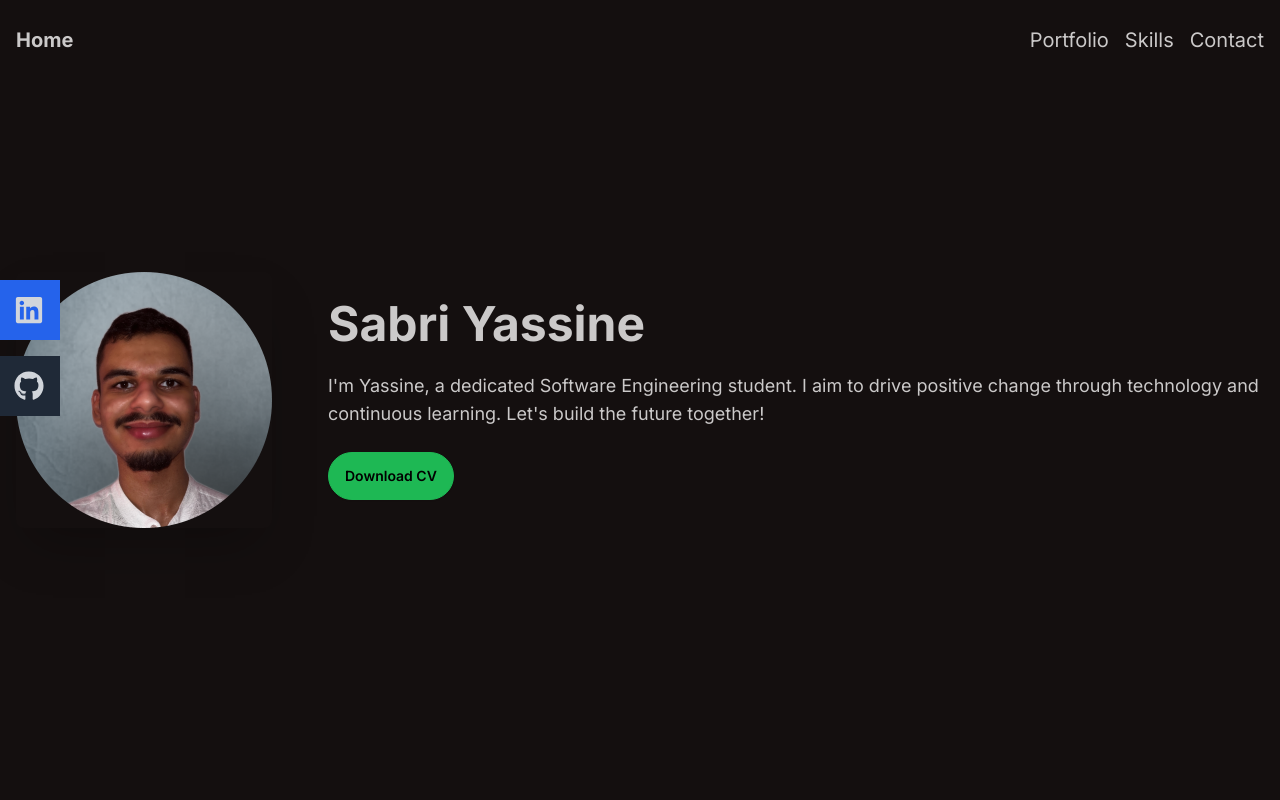
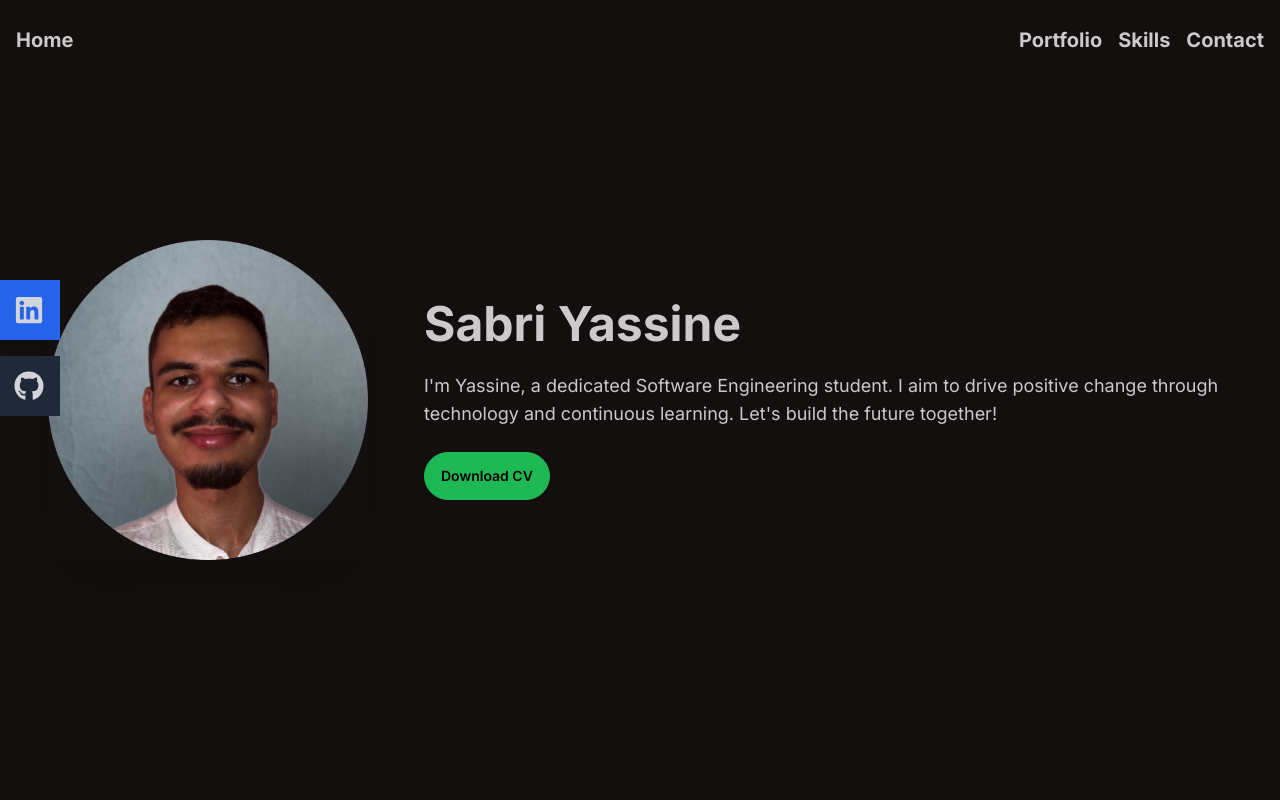
Before and after one commit to YSOT1/Portfolio-website, a Next.js app: page / in a window 1280 px wide. Shown: the top 800 px of the page. Built offline with nearby package versions, Linux system fonts and the light colour scheme.

Commit message:
new changes

```diff
--- a/package.json
+++ b/package.json
@@ -18,7 +18,7 @@
   },
   "devDependencies": {
     "@types/node": "^20",
-    "@types/react": "^18",
+    "@types/react": "18.3.4",
     "@types/react-dom": "^18",
     "daisyui": "^4.12.10",
     "eslint": "^8",
@@ -26,7 +26,7 @@
     "eslint-plugin-next": "^0.0.0",
     "postcss": "^8",
     "tailwindcss": "^3.4.1",
-    "typescript": "^5"
+    "typescript": "5.5.4"
   },
   "engines": {
     "node": "20.x"
--- a/src/app/page.tsx
+++ b/src/app/page.tsx
@@ -8,16 +8,16 @@ export default function Home() {
     return (
         <div className="flex flex-col items-center justify-between min-h-screen bg-base-200">
             <NavBar />
-            <div id="about" className="w-full">
+            <div id="about" className="w-full min-h-screen flex items-center justify-center">
                 <About />
             </div>
-            <div id="portfolio" className="w-full">
+            <div id="portfolio" className="w-full min-h-screen flex items-center justify-center">
                 <Portfolio />
             </div>
-            <div id="skills" className="w-full">
+            <div id="skills" className="w-full min-h-screen flex items-center justify-center">
                 <Skills />
             </div>
-            <div id="contact" className="w-full">
+            <div id="contact" className="w-full min-h-screen flex items-center justify-center">
                 <Contact />
             </div>
         </div>
--- a/src/app/ui/Portfolio.tsx
+++ b/src/app/ui/Portfolio.tsx
@@ -6,13 +6,13 @@ export default function Portfolio() {
                   <h1 className="text-4xl sm:text-5xl font-bold">Portfolio</h1>
               </div>
               <div className="flex flex-col md:flex-row space-y-4 md:space-y-0 md:space-x-4 justify-center items-center">
-                  <div className="card bg-primary text-primary-content w-full max-w-xs md:max-w-sm">
+                  <div className="card bg-primary text-primary-content w-full max-w-xs md:max-w-sm h-[200px]">
                       <div className="card-body">
                           <h2 className="card-title">Video uploader from Instagram to Tiktok</h2>
                           <p>It is a Python automation tool using WebDriver and Selenium. It downloads videos from Instagram feeds and uploads them to a TikTok account.</p>
                       </div>
                   </div>
-                  <div className="card bg-primary text-primary-content w-full max-w-xs md:max-w-sm">
+                  <div className="card bg-primary text-primary-content w-full max-w-xs md:max-w-sm h-[200px]">
                       <div className="card-body">
                           <h2 className="card-title">Long video to short clips</h2>
                           <p>It is a bash script using FFmpeg that takes a long video and extracts 90-second clips that you can share on different social media platforms.</p>
--- a/src/app/ui/hero.tsx
+++ b/src/app/ui/hero.tsx
@@ -4,21 +4,23 @@ import Link from 'next/link';
 
 export default function About() {
     return (
-        <div className="hero bg-base-200 min-h-screen">
-            <div className="hero-content flex flex-col lg:flex-row items-center">
-                <img
-                    src="./profile-pic.png"
-                    className="w-48 h-48 sm:w-64 sm:h-64 lg:max-w-sm rounded-lg shadow-2xl"
-                    alt="profile image"
-                    width="300"
-                    height="300"
-                />
-                <div className="text-center lg:text-left lg:ml-10 mt-6 lg:mt-0">
+        <div className="hero bg-base-200 min-h-screen flex flex-col justify-center items-center p-4 lg:p-8">
+            <div className="hero-content flex flex-col lg:flex-row items-center text-center lg:text-left">
+                <div className="flex-shrink-0 mb-6 lg:mb-0">
+                    <Image
+                        src="/profile-pic.png"
+                        className="w-48 h-48 sm:w-64 sm:h-64 lg:w-80 lg:h-80 rounded-lg shadow-2xl"
+                        alt="profile image"
+                        width={300}
+                        height={300}
+                    />
+                </div>
+                <div className="lg:ml-10">
                     <h1 className="text-3xl sm:text-4xl lg:text-5xl font-bold">Sabri Yassine</h1>
                     <p className="py-4 sm:py-6 text-base sm:text-lg">
                         I'm Yassine, a dedicated Software Engineering student. I aim to drive positive change through technology and continuous learning. Let's build the future together!
                     </p>
-                    <Link href="./ResumeV1.pdf" className="btn btn-primary mt-4 lg:mt-0" download target="_blank">
+                    <Link href="/ResumeV1.pdf" className="btn btn-primary mt-4 lg:mt-0" download target="_blank">
                         Download CV
                     </Link>
                 </div>
--- a/src/app/ui/navbar.tsx
+++ b/src/app/ui/navbar.tsx
@@ -14,9 +14,9 @@ export default function NavBar() {
 
             {/* Desktop Menu */}
             <div className="hidden md:flex space-x-4">
-                <Link href="#portfolio" className="text-xl hover:text-primary">Portfolio</Link>
-                <Link href="#skills" className="text-xl hover:text-primary">Skills</Link>
-                <Link href="#contact" className="text-xl hover:text-primary">Contact</Link>
+                <Link href="#portfolio" className="text-xl font-bold">Portfolio</Link>
+                <Link href="#skills" className="text-xl font-bold">Skills</Link>
+                <Link href="#contact" className="text-xl font-bold">Contact</Link>
             </div>
 
             {/* Hamburger Icon for Mobile */}
--- a/tailwind.config.ts
+++ b/tailwind.config.ts
@@ -13,5 +13,11 @@ const config: Config = {
   daisyui: {
     themes: ["forest"],
   },
+  screens: {
+    'sm': '640px',
+    'md': '768px',
+    'lg': '1024px',
+    'xl': '1280px',
+  },
 };
 export default config;
```
Also changed, not shown: 1 other file (tests, documents, lock files or other folders).
